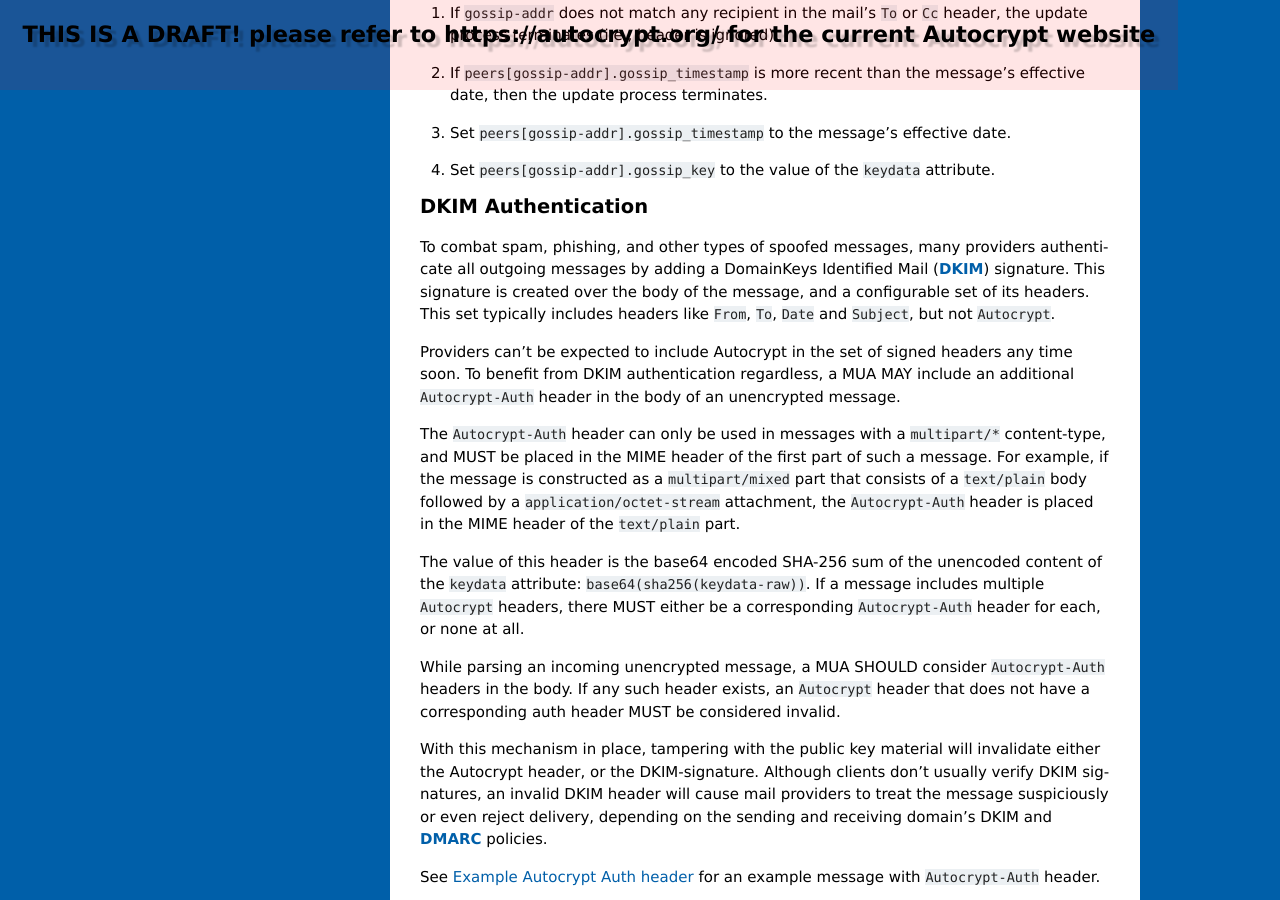
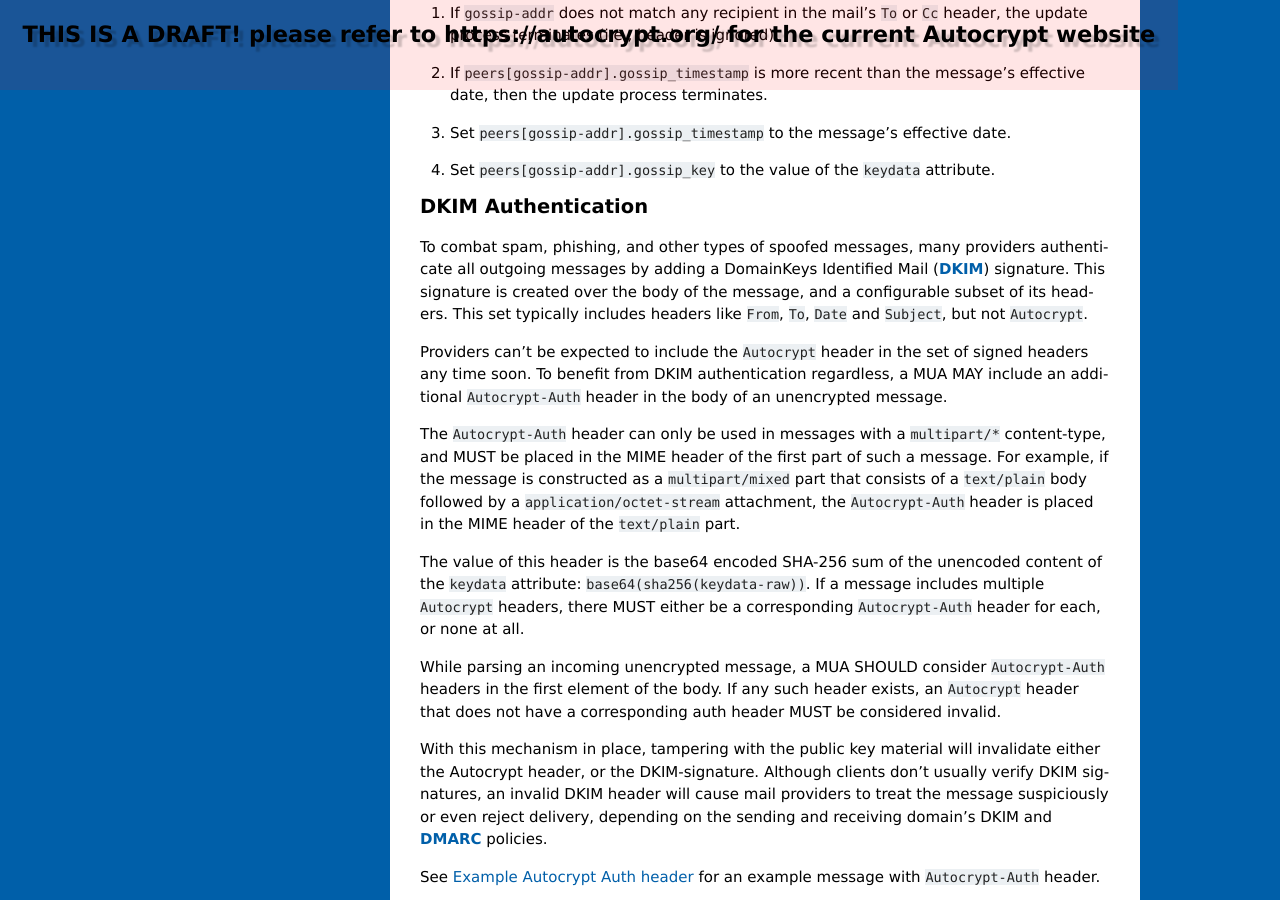
Before and after one commit to autocrypt/autocrypt, a Sphinx documentation site: the page built from doc/level1.rst, in a window 1280 px wide and 900 px high, scrolled down 13940 px. Built offline with Sphinx 7.4.7, drawn with Linux system fonts in a browser that asks for light colours.

Commit message:
incorporate feedback

```diff
--- a/doc/level1.rst
+++ b/doc/level1.rst
@@ -729,14 +729,14 @@ DKIM Authentication
 To combat spam, phishing, and other types of spoofed messages, many
 providers authenticate all outgoing messages by adding a DomainKeys
 Identified Mail (:rfc:`DKIM<6376>`) signature.  This signature is
-created over the body of the message, and a configurable set of its
+created over the body of the message, and a configurable subset of its
 headers. This set typically includes headers like ``From``, ``To``,
 ``Date`` and ``Subject``, but not ``Autocrypt``.
 
-Providers can't be expected to include Autocrypt in the set of signed
-headers any time soon.  To benefit from DKIM authentication
-regardless, a MUA MAY include an additional ``Autocrypt-Auth`` header
-in the body of an unencrypted message.
+Providers can't be expected to include the ``Autocrypt`` header in the
+set of signed headers any time soon.  To benefit from DKIM
+authentication regardless, a MUA MAY include an additional
+``Autocrypt-Auth`` header in the body of an unencrypted message.
 
 The ``Autocrypt-Auth`` header can only be used in messages with
 a ``multipart/*`` content-type, and MUST be placed in the MIME header
@@ -753,9 +753,9 @@ unencoded content of the ``keydata`` attribute:
 ``Autocrypt-Auth`` header for each, or none at all.
 
 While parsing an incoming unencrypted message, a MUA SHOULD consider
-``Autocrypt-Auth`` headers in the body.  If any such header exists,
-an ``Autocrypt`` header that does not have a corresponding auth header
-MUST be considered invalid.
+``Autocrypt-Auth`` headers in the first element of the body.  If any
+such header exists, an ``Autocrypt`` header that does not have
+a corresponding auth header MUST be considered invalid.
 
 With this mechanism in place, tampering with the public key material
 will invalidate either the Autocrypt header, or the DKIM-signature.
```
